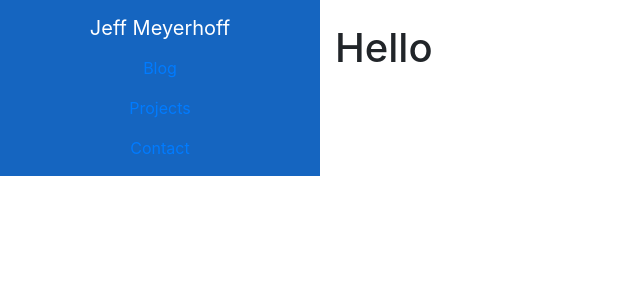
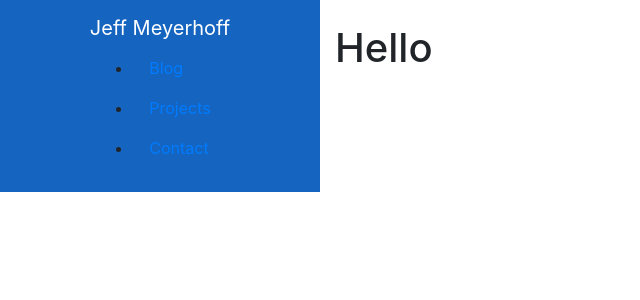
Before and after one commit to jeffington/jeffington.github.io, a Jekyll site: the page built from index.md, in a window 1280 px wide. Shown: the top 300 px of the page, without its empty margins (0-640 px from the left). Built offline with Jekyll 4.4.1, drawn with Linux system fonts in a browser that asks for light colours.

Commit message:
Wrap vertical nav in <ul>

```diff
--- a/_includes/vertical_nav.html
+++ b/_includes/vertical_nav.html
@@ -1,19 +1,26 @@
 <nav class="navbar flex-column navbar-dark theme-background">
 	<a class="navbar-brand" href="/" style="margin-right:0px;">Jeff Meyerhoff</a>
-
+	<ul>
+	<li class="nav-item">
 	<a class="nav-link
 				{% if page.title contains "Blog" %}
             active
             {% endif %}
 	" href="/blog/">Blog</a>
+	</li>
+	<li class="nav-item">
 	<a class="nav-link
 				{% if page.title contains "Projects" %}
             active
             {% endif %}
 	" href="/projects/">Projects</a>
+	</li>
+	<li class="nav-item">
 	<a class="nav-link
 				{% if page.title contains "Contact" %}
             active
             {% endif %}
 	" href="/contact/">Contact</a>
+	</li>
+	</ul>
 </nav>
```
